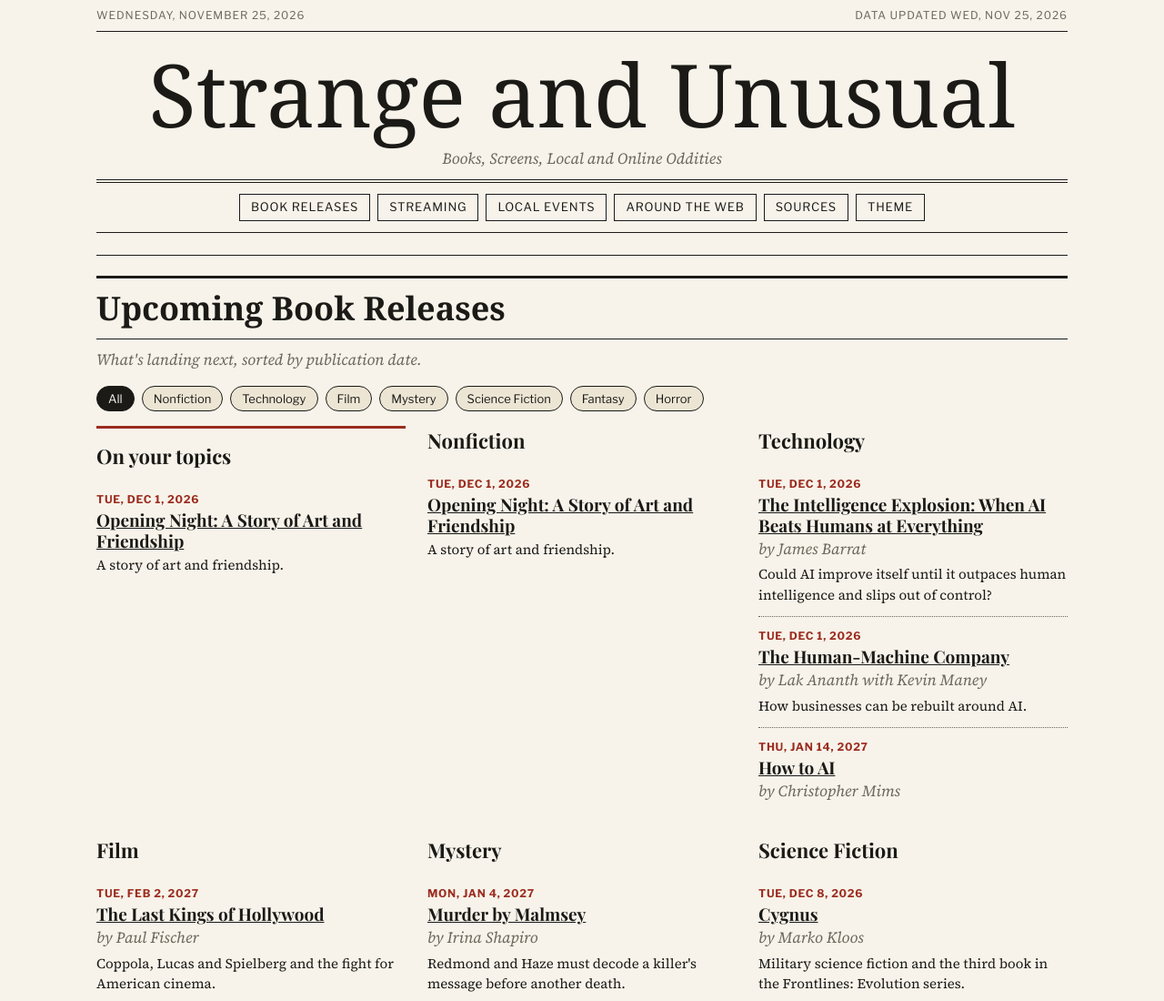
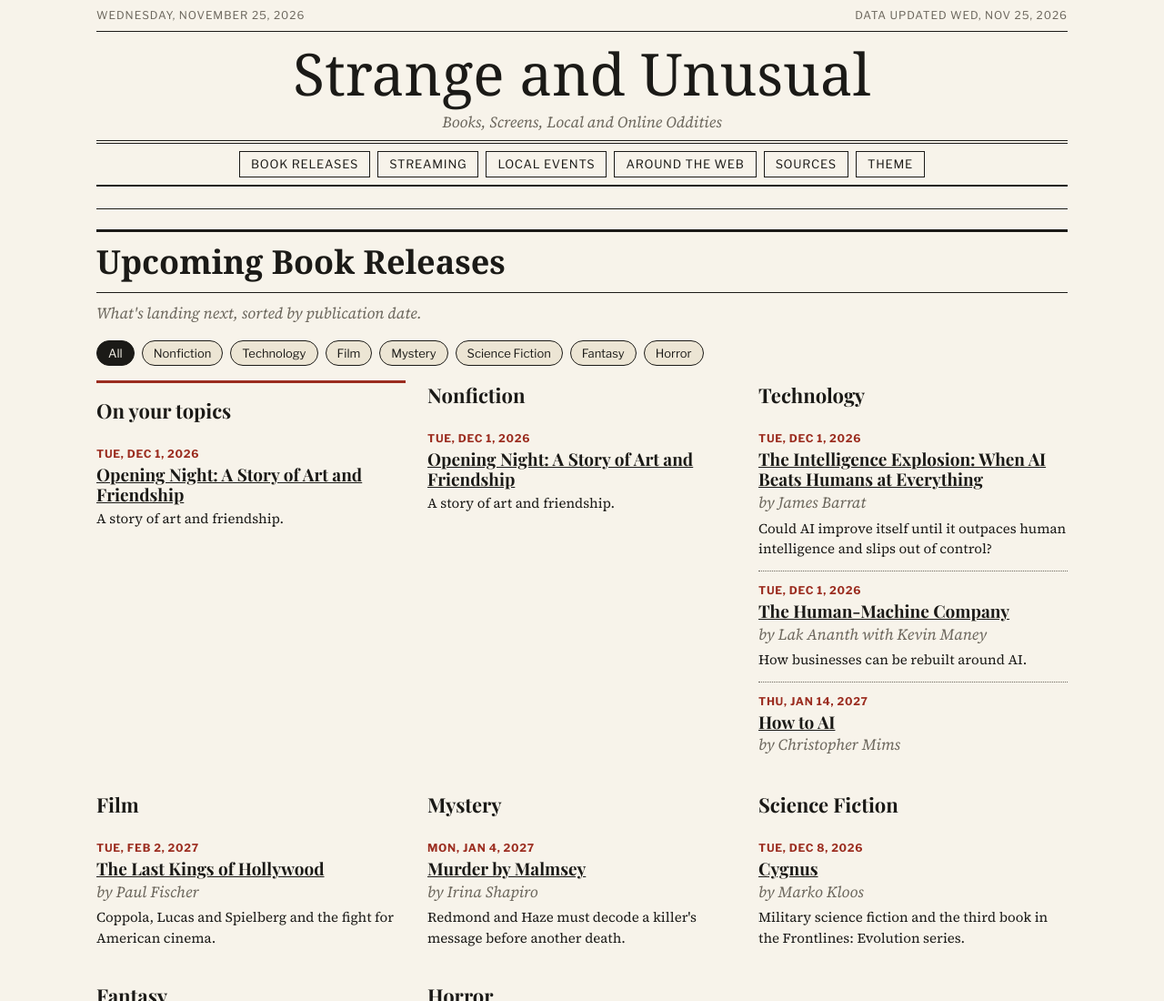
Before and after one commit to allthecoffees/newspaper, a plain HTML site: page index.html in a window 1280 px wide. Shown: the top 1100 px of the page at 91% size. Drawn offline with nearby package versions, Linux system fonts and the light colour scheme; a web font is replaced by a local one.

Commit message:
Keep title and category buttons pinned while scrolling
Co-Authored-By: Claude Haiku 5.5 <noreply@anthropic.com>
Claude-Session: https://claude.ai/code/session_01C9tb9hLyzZXN47ZCmfo8LH

```diff
--- a/index.html
+++ b/index.html
@@ -52,12 +52,13 @@
   .topline { font-family: var(--sans); font-size: 12px; text-transform: uppercase; letter-spacing: .08em;
     display: flex; justify-content: space-between; flex-wrap: wrap; gap: 8px; padding: 8px 0; color: var(--muted);
     border-bottom: 1px solid var(--rule); }
-  .masthead { text-align: center; padding: 18px 0 10px; border-bottom: 4px double var(--rule); }
-  .masthead h1 { font-family: var(--gothic); font-weight: 400; font-size: clamp(44px, 10vw, 96px);
+  .sticky-head { position: sticky; top: 0; z-index: 20; background: var(--paper); border-bottom: 1px solid var(--rule); }
+  .masthead { text-align: center; padding: 12px 0 6px; border-bottom: 4px double var(--rule); }
+  .masthead h1 { font-family: var(--gothic); font-weight: 400; font-size: clamp(34px, 7vw, 64px);
     line-height: 1.05; margin: 0; letter-spacing: 0; }
   .tagline { font-style: italic; color: var(--muted); margin: 8px 0 0; }
   .nav { display: flex; justify-content: center; flex-wrap: wrap; gap: 8px; font-family: var(--sans);
-    font-size: 14px; text-transform: uppercase; letter-spacing: .06em; padding: 12px 0; border-bottom: 1px solid var(--rule); }
+    font-size: 14px; text-transform: uppercase; letter-spacing: .06em; padding: 8px 0; border-bottom: 1px solid var(--rule); }
   .nav-btn { font: inherit; font-size: 13px; text-transform: uppercase; letter-spacing: .06em; background: none;
     border: 1px solid var(--rule); color: var(--ink); padding: 4px 12px; cursor: pointer; text-decoration: none;
     display: inline-block; }
@@ -126,6 +127,7 @@
     <span id="updated"></span>
   </div>
 
+  <div class="sticky-head">
   <header class="masthead">
     <h1 id="title">Strange and Unusual</h1>
     <p class="tagline" id="tagline"></p>
@@ -139,6 +141,7 @@
     <a class="nav-btn" href="#sources">Sources</a>
     <button class="nav-btn" id="themeToggle" type="button" aria-label="Toggle light or dark theme">Theme</button>
   </nav>
+  </div>
 
   <div class="editions" id="editionFilters" role="group" aria-label="Choose an edition"></div>
 
```
